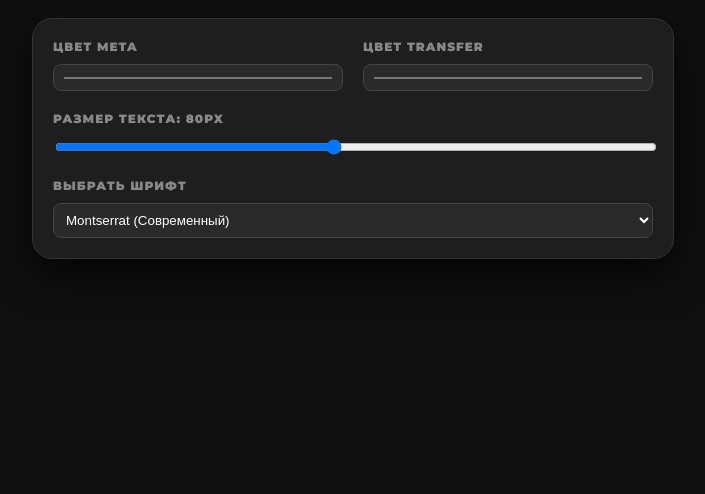
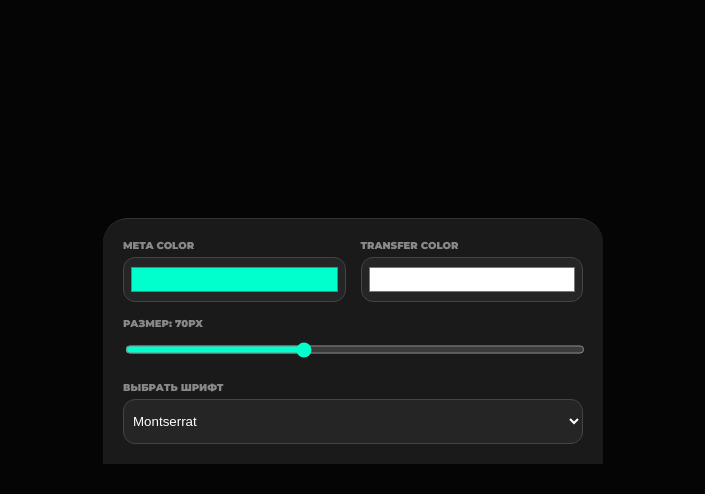
Before and after one commit to Rzhawuy/color_pages_MT, a plain HTML site: page index.html in a window 1280 px wide. Shown: the part 346-840 px from the top of the page, without its empty margins (287-992 px from the left). Drawn offline with Linux system fonts and the light colour scheme; a web font is replaced by a local one.

Commit message:
Add files via upload

```diff
--- a/index.html
+++ b/index.html
@@ -2,127 +2,135 @@
 <html lang="ru">
 <head>
     <meta charset="UTF-8">
-    <meta name="viewport" content="width=device-width, initial-scale=1.0">
-    <title>MetaTransfer Pro Configurator</title>
-    <link href="https://fonts.googleapis.com/css2?family=Montserrat:wght@900&family=Oswald:wght@700&family=Ruslan+Display&family=Bebas+Neue&display=swap" rel="stylesheet">
+    <meta name="viewport" content="width=device-width, initial-scale=1.0, maximum-scale=1.0, user-scalable=no">
+    <title>MetaTransfer Mobile Fixed</title>
+    <link href="https://fonts.googleapis.com/css2?family=Anton&family=Bebas+Neue&family=Exo+2:wght@900&family=Montserrat:wght@900&family=Orbitron:wght@900&family=Oswald:wght@700&family=Syncopate:wght@700&family=Russo+One&family=Stalinist+One&display=swap" rel="stylesheet">
     <style>
+        :root {
+            --logo-size: 70px; /* Переменная для размера */
+        }
+
         body {
             margin: 0;
-            padding: 20px;
+            padding: 10px;
             display: flex;
             flex-direction: column;
-            justify-content: center;
-            align-items: center;
             min-height: 100vh;
-            background-color: #0f0f0f;
+            background-color: #050505;
+            color: white;
             font-family: 'Montserrat', sans-serif;
-            color: white;
+            /* Запрещаем браузеру самому менять размер шрифта */
+            -webkit-text-size-adjust: 100%;
+            text-size-adjust: 100%;
             overflow-x: hidden;
         }
 
-        /* Контейнер для логотипа - теперь адаптивный */
+        .logo-wrapper {
+            flex-grow: 1;
+            display: flex;
+            justify-content: center;
+            align-items: center;
+            padding: 20px;
+            text-align: center;
+        }
+
         .logo-container {
-            text-align: center;
-            margin-bottom: 40px;
+            /* Используем переменную для размера */
+            font-size: var(--logo-size) !important;
+            line-height: 1;
+            width: 100%;
             word-wrap: break-word;
-            width: 100%;
-            max-width: 90vw;
-            line-height: 1.1;
+            transition: font-family 0.3s ease;
         }
 
         #part-meta, #part-transfer {
-            transition: all 0.2s ease;
             display: inline-block;
         }
 
-        /* Панель управления */
         .controls {
+            background: #1a1a1a;
+            padding: 20px;
+            border-radius: 25px 25px 0 0; /* Скругляем верх для мобил */
+            width: 100%;
+            max-width: 500px;
+            margin: 0 auto;
             display: grid;
-            grid-template-columns: repeat(auto-fit, minmax(140px, 1fr));
-            gap: 20px;
-            background: #1e1e1e;
-            padding: 20px;
-            border-radius: 20px;
-            box-shadow: 0 15px 40px rgba(0,0,0,0.7);
-            width: 100%;
-            max-width: 600px;
-            border: 1px solid #333;
+            grid-template-columns: 1fr 1fr;
+            gap: 15px;
+            box-sizing: border-box;
+            border-top: 1px solid #333;
         }
 
-        .control-group {
-            display: flex;
-            flex-direction: column;
-            gap: 10px;
-        }
+        .full-width { grid-column: span 2; }
 
         label {
-            font-size: 12px;
+            font-size: 10px;
             color: #888;
             text-transform: uppercase;
-            letter-spacing: 1px;
-        }
-
-        /* Красивые инпуты */
-        input[type="color"], select, input[type="range"] {
-            width: 100%;
-            background: #2a2a2a;
-            border: 1px solid #444;
-            color: white;
-            padding: 8px;
-            border-radius: 8px;
-            cursor: pointer;
+            display: block;
+            margin-bottom: 5px;
         }
 
         input[type="range"] {
-            padding: 0;
+            width: 100%;
+            height: 25px; /* Увеличили область нажатия для пальца */
+            accent-color: #00ffcc;
         }
 
-        /* Адаптация под мобилки */
-        @media (max-width: 600px) {
-            .logo-container {
-                font-size: 40px !important; /* Уменьшаем базу для мобил */
-            }
-            .controls {
-                grid-template-columns: 1fr 1fr; /* По две колонки на мобиле */
-            }
+        input[type="color"], select {
+            width: 100%;
+            height: 45px;
+            background: #252525;
+            border: 1px solid #444;
+            color: white;
+            border-radius: 12px;
+            padding: 5px;
         }
+
+        /* Чтобы на мобиле при тапе не было синей рамки */
+        * { -webkit-tap-highlight-color: transparent; }
     </style>
 </head>
 <body>
 
-    <div class="logo-container" id="logo">
-        <span id="part-meta">Meta</span><span id="part-transfer">Transfer</span>
+    <div class="logo-wrapper">
+        <div class="logo-container" id="logo">
+            <span id="part-meta">Meta</span><span id="part-transfer">Transfer</span>
+        </div>
     </div>
 
     <div class="controls">
         <div class="control-group">
-            <label>Цвет Meta</label>
+            <label>Meta Color</label>
             <input type="color" id="color-meta" value="#00ffcc">
         </div>
 
         <div class="control-group">
-            <label>Цвет Transfer</label>
+            <label>Transfer Color</label>
             <input type="color" id="color-transfer" value="#ffffff">
         </div>
 
-        <div class="control-group" style="grid-column: span 2;">
-            <label>Размер текста: <span id="size-val">80</span>px</label>
-            <input type="range" id="font-size" min="20" max="150" value="80">
+        <div class="control-group full-width">
+            <label>Размер: <span id="size-val">70</span>px</label>
+            <input type="range" id="font-size" min="20" max="150" value="70" style="touch-action: none;">
         </div>
 
-        <div class="control-group" style="grid-column: span 2;">
+        <div class="control-group full-width">
             <label>Выбрать шрифт</label>
             <select id="font-family">
-                <option value="'Montserrat', sans-serif">Montserrat (Современный)</option>
-                <option value="'Bebas Neue', cursive">Bebas Neue (Узкий/Высокий)</option>
-                <option value="'Oswald', sans-serif">Oswald (Строгий)</option>
-                <option value="'Ruslan Display', cursive">Ruslan (Стиль)</option>
-                <option value="'Impact', sans-serif">Impact (Жирный)</option>
+                <option value="'Montserrat'">Montserrat</option>
+                <option value="'Anton'">Anton (Nike style)</option>
+                <option value="'Orbitron'">Orbitron (Tesla style)</option>
+                <option value="'Bebas Neue'">Bebas Neue</option>
+                <option value="'Syncopate'">Syncopate (Luxury)</option>
+                <option value="'Stalinist One'">Stalinist (Heavy)</option>
+                <option value="'Russo One'">Russo One</option>
             </select>
         </div>
     </div>
 
     <script>
+        const root = document.querySelector(':root');
         const meta = document.getElementById('part-meta');
         const transfer = document.getElementById('part-transfer');
         const logo = document.getElementById('logo');
@@ -133,26 +141,22 @@
         const fFamily = document.getElementById('font-family');
         const sizeVal = document.getElementById('size-val');
 
-        // Цвет Meta
-        cMeta.addEventListener('input', (e) => meta.style.color = e.target.value);
+        function updateAll() {
+            meta.style.color = cMeta.value;
+            transfer.style.color = cTransfer.value;
+            // Меняем через CSS переменную — это работает на мобилах стабильнее
+            root.style.setProperty('--logo-size', fSize.value + 'px');
+            logo.style.fontFamily = fFamily.value;
+            sizeVal.innerText = fSize.value;
+        }
 
-        // Цвет Transfer
-        cTransfer.addEventListener('input', (e) => transfer.style.color = e.target.value);
+        // Слушаем и input (для плавности) и change (для фиксации)
+        fSize.addEventListener('input', updateAll);
+        cMeta.addEventListener('input', updateAll);
+        cTransfer.addEventListener('input', updateAll);
+        fFamily.addEventListener('change', updateAll);
 
-        // Размер шрифта
-        fSize.addEventListener('input', (e) => {
-            const val = e.target.value;
-            logo.style.fontSize = val + 'px';
-            sizeVal.innerText = val;
-        });
-
-        // Смена шрифта
-        fFamily.addEventListener('change', (e) => {
-            logo.style.fontFamily = e.target.value;
-        });
-
-        // Установка начального размера
-        logo.style.fontSize = fSize.value + 'px';
+        updateAll();
     </script>
 </body>
 </html>
```
